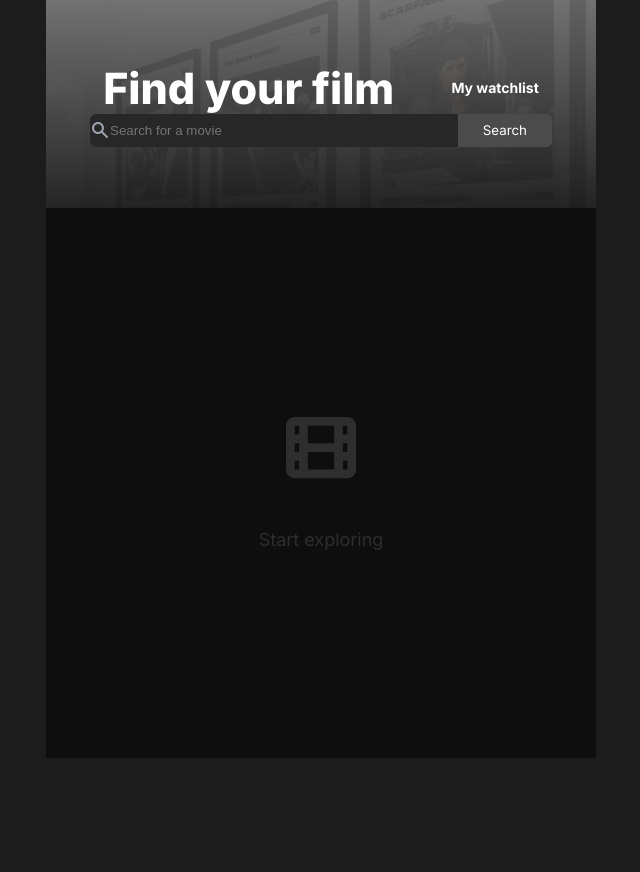
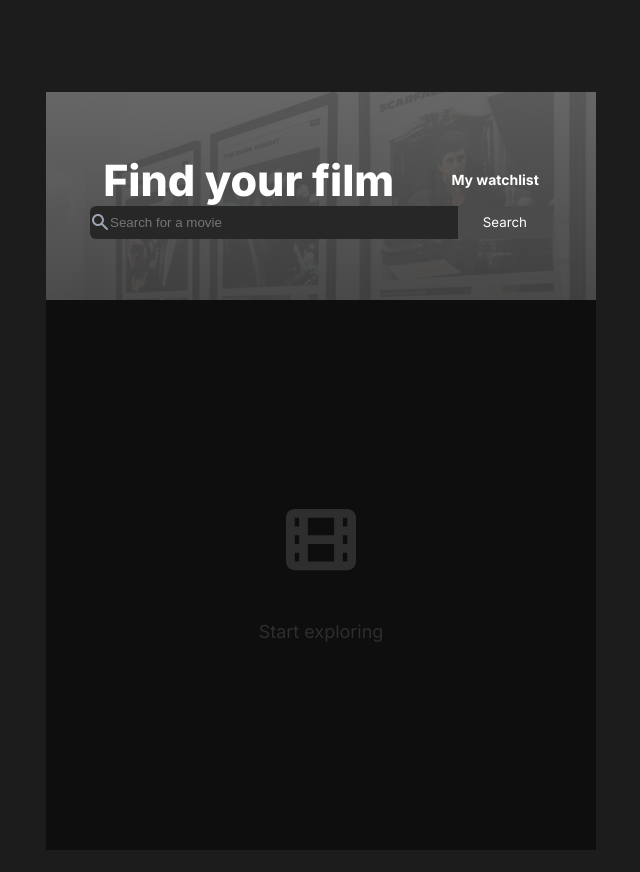
Before and after one commit to Andsou/movie-watchlist, a plain HTML site: page index.html in a window 1280 px wide. Shown: the whole page, without its empty margins (319-959 px from the left). Before the commit the page ends 800 px from the top, so only its background shows below. Drawn offline with Linux system fonts and the light colour scheme; files whose address does not match are found by name.

Commit message:
Added margin-top to the header

```diff
--- a/styles/index.css
+++ b/styles/index.css
@@ -37,10 +37,11 @@ button {
 
 /* HEADER */
 .header {
-  background-image: linear-gradient(rgba(0, 0, 0, 0.528), rgba(0, 0, 0, 0.854)),
+  background-image: linear-gradient(rgba(0, 0, 0, 0.578), rgba(0, 0, 0, 0.702)),
     url("../images/picture-frames.jpg");
   box-shadow: 5px;
   height: 20.8rem;
+  margin-top: 9.2rem;
 }
 
 .my-watchlist {
```
